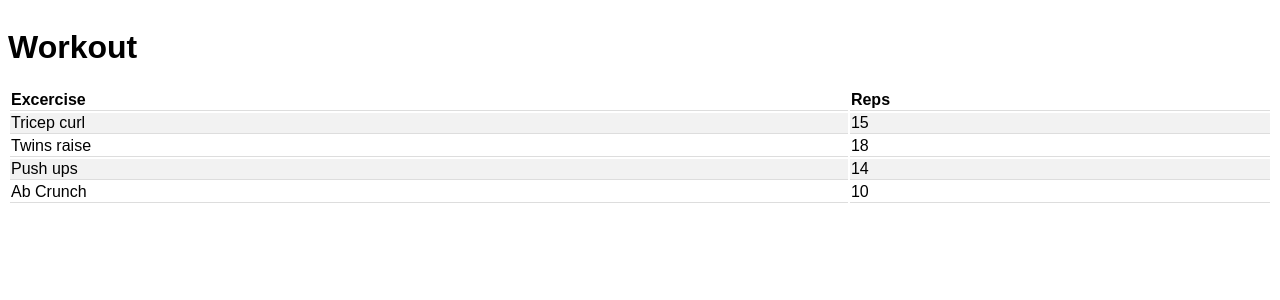
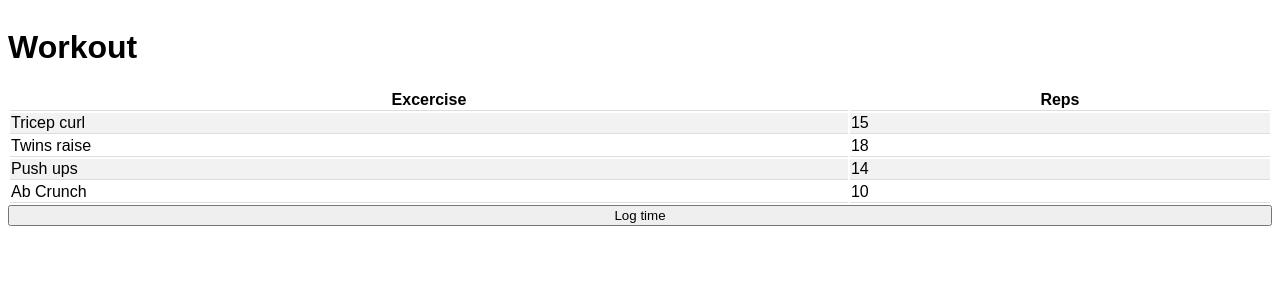
Before and after one commit to fxcircus/fitness-journey, a React (Create React App) app: page / in a window 1280 px wide. Shown: the top 300 px of the page. Built offline with nearby package versions, Linux system fonts and the light colour scheme.

Commit message:
timestamp component

```diff
--- a/src/components/ExcerciseTable.jsx
+++ b/src/components/ExcerciseTable.jsx
@@ -9,7 +9,7 @@ export default function ExcerciseTable (props) {
             </tr>
             {props.routine.map((set, idx) => {
                 return (
-                    <tr>
+                    <tr key={idx}>
                         <td>{set.excercise}</td>
                         <td>{set.reps}</td>
                     </tr>
--- /dev/null
+++ b/src/components/LogTime.jsx
@@ -0,0 +1,14 @@
+import { useState } from "react"
+
+export default function LogTime (props) {
+
+    const sendData = () => {
+        console.log(Date.now())
+    }
+
+    return(
+        <button onClick={(e) => {sendData(e)}}>
+            Log time
+        </button>
+    )
+}
--- a/src/index.css
+++ b/src/index.css
@@ -10,7 +10,7 @@ main {
 
 th {
     font-weight: bold;
-    text-align: left;
+    text-align: l;
 }
 
 th, td {
--- a/src/pages/App/App.js
+++ b/src/pages/App/App.js
@@ -1,6 +1,8 @@
 import { useState } from 'react'
 import ExcerciseTable from '../../components/ExcerciseTable'
+import LogTime from '../../components/LogTime'
 import { workoutA } from '../../utilities/routines'
+
 
 export default function App() {
 
@@ -8,6 +10,7 @@ export default function App() {
         <main>
             <h1>Workout</h1>
             <ExcerciseTable routine={workoutA} />
+            <LogTime />
         </main>
     )
 }
```
